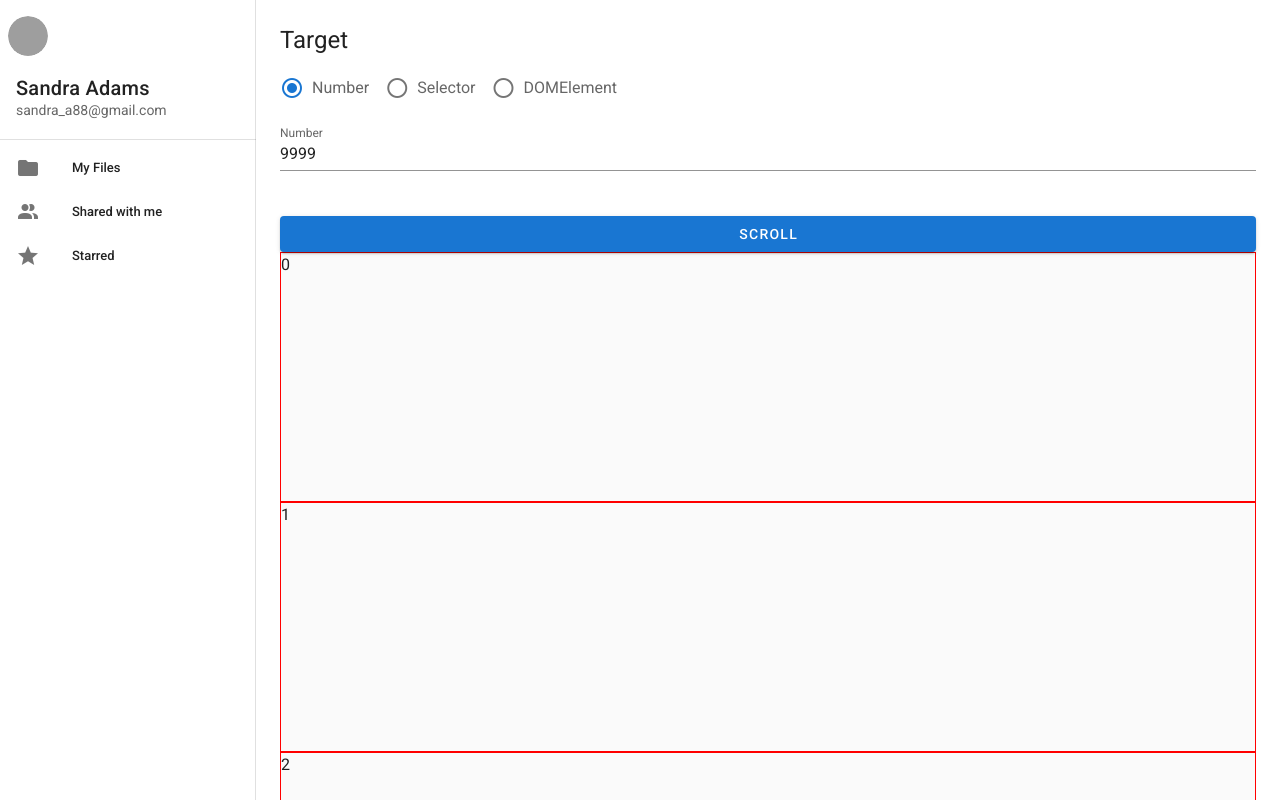
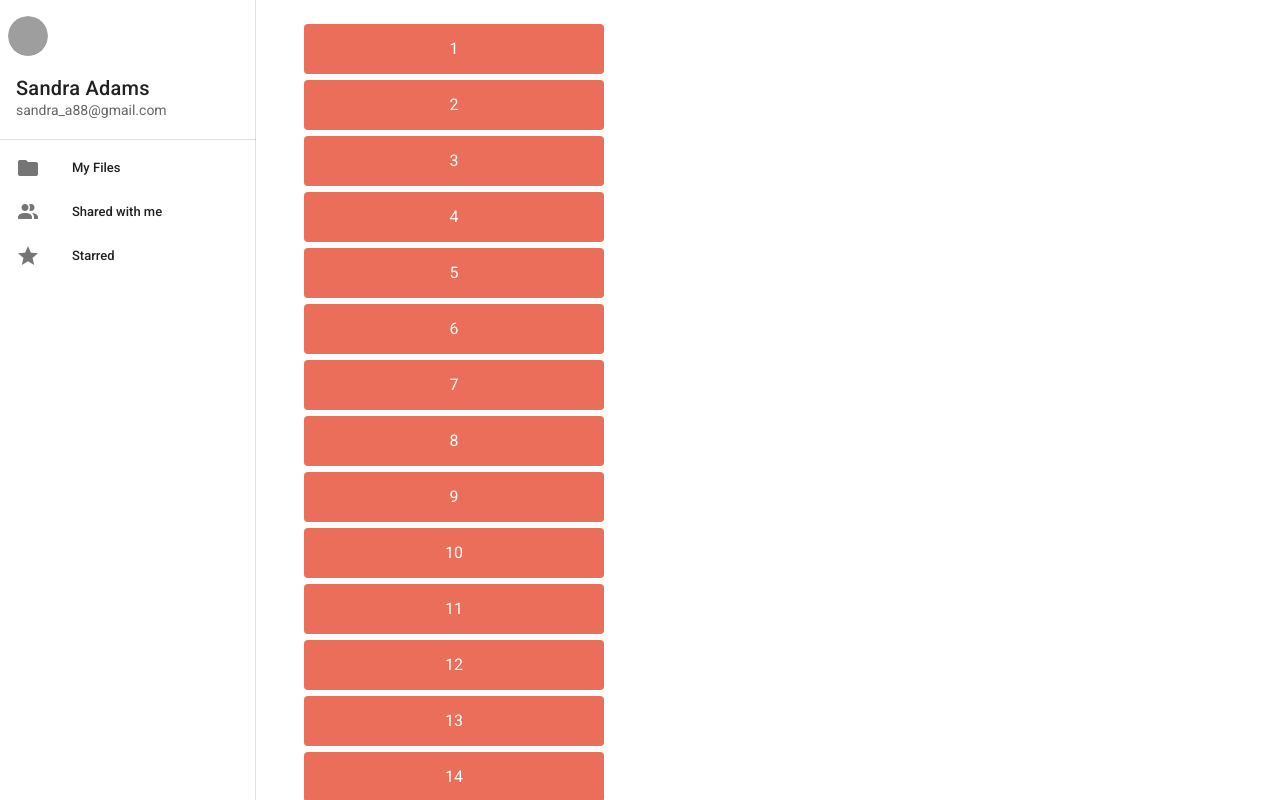
Before and after one commit to Evan1106/collapse-mockjs, a Vue app: page / in a window 1280 px wide. Shown: the top 800 px of the page. Built offline with nearby package versions, Linux system fonts and the light colour scheme; grey boxes are pictures that could not be loaded.

Commit message:
<new> dragview

```diff
--- a/src/App.vue
+++ b/src/App.vue
@@ -86,7 +86,8 @@
           <!-- <collapseTest/> -->
           <!-- <fixView></fixView> -->
           <!-- <whiteBoard></whiteBoard> -->
-          <goTo></goTo>
+          <!-- <goTo></goTo> -->
+          <dragView></dragView>
         </v-container>
     </v-main>
   </v-app>
@@ -97,7 +98,8 @@
 // import collapseTest from './components/collapseTest.vue';
 // import fixView from './components/fixView.vue';
 // import whiteBoard from './components/whiteBoard.vue';
-import goTo from './components/goTo.vue'
+// import goTo from './components/goTo.vue'
+import dragView from './components/dragView.vue'
 
 export default {
   name: 'App',
@@ -107,7 +109,8 @@ export default {
     // collapseTest,
     // fixView
     // whiteBoard
-    goTo
+    // goTo
+    dragView
   },
 
   data: () => ({
--- /dev/null
+++ b/src/components/dragView.vue
@@ -0,0 +1,82 @@
+<template>
+  <div class="container">
+    <transition-group class="list" tag="ul" name="drag">
+      <li
+        @dragenter="dragenter($event, index)"
+        @dragover="dragover($event, index)"
+        @dragstart="dragstart(index)"
+        draggable
+        v-for="( item, index) in 100"
+        :key="index"
+        class="list-item"
+      >
+      {{ item }}
+      </li>
+    </transition-group>
+  </div>
+</template>
+
+<script>
+  export default {
+    data () {
+      return {
+        list:[
+          { label: '列表1' },
+          { label: '列表2' },
+          { label: '列表3' },
+          { label: '列表4' },
+          { label: '列表5' },
+          { label: '列表6' },
+        ],
+        dragIndex: '',
+        enterIndex:'',
+      };
+    },
+    created(){
+
+    },
+    methods: {
+      shuffle(){
+        this.list = this.$shuffle(this.list)
+      },
+      dragstart(index) {
+        this.dragIndex = index;
+      },
+      dragenter(e, index){
+        e.preventDefault();
+        if(this.dragIndex != index){
+          const source = this.list[this.dragIndex];
+          this.list.splice(this.dragIndex, 1);
+          this.list.splice(index, 0 ,source);
+          this.dragIndex =index;
+        }
+      },
+      dragover(e) {
+        e.preventDefault();
+      }
+
+
+    }
+  }
+</script>
+
+<style lang="scss" scoped>
+.list {
+  list-style: none;
+  .drag-move {
+    transition: transform .3s;
+  }
+  .list-item{
+    cursor: move;
+    width: 300px;
+    background: #EA6E59;
+    border-radius: 4px;
+    color: #FFF;
+    margin-bottom: 6px;
+    height: 50px;
+    line-height: 50px;
+    text-align: center;
+  }
+}
+
+</style>
```
